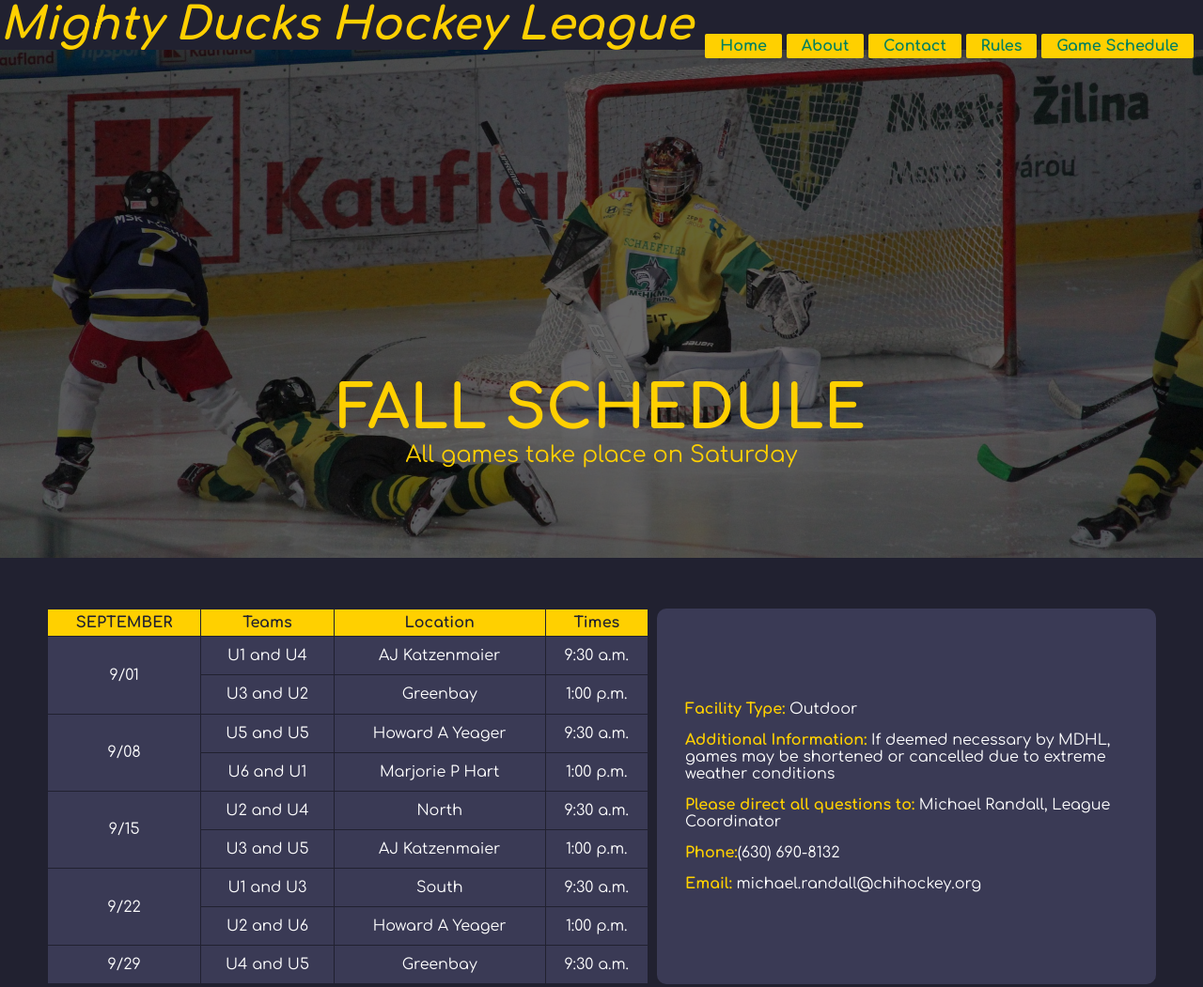
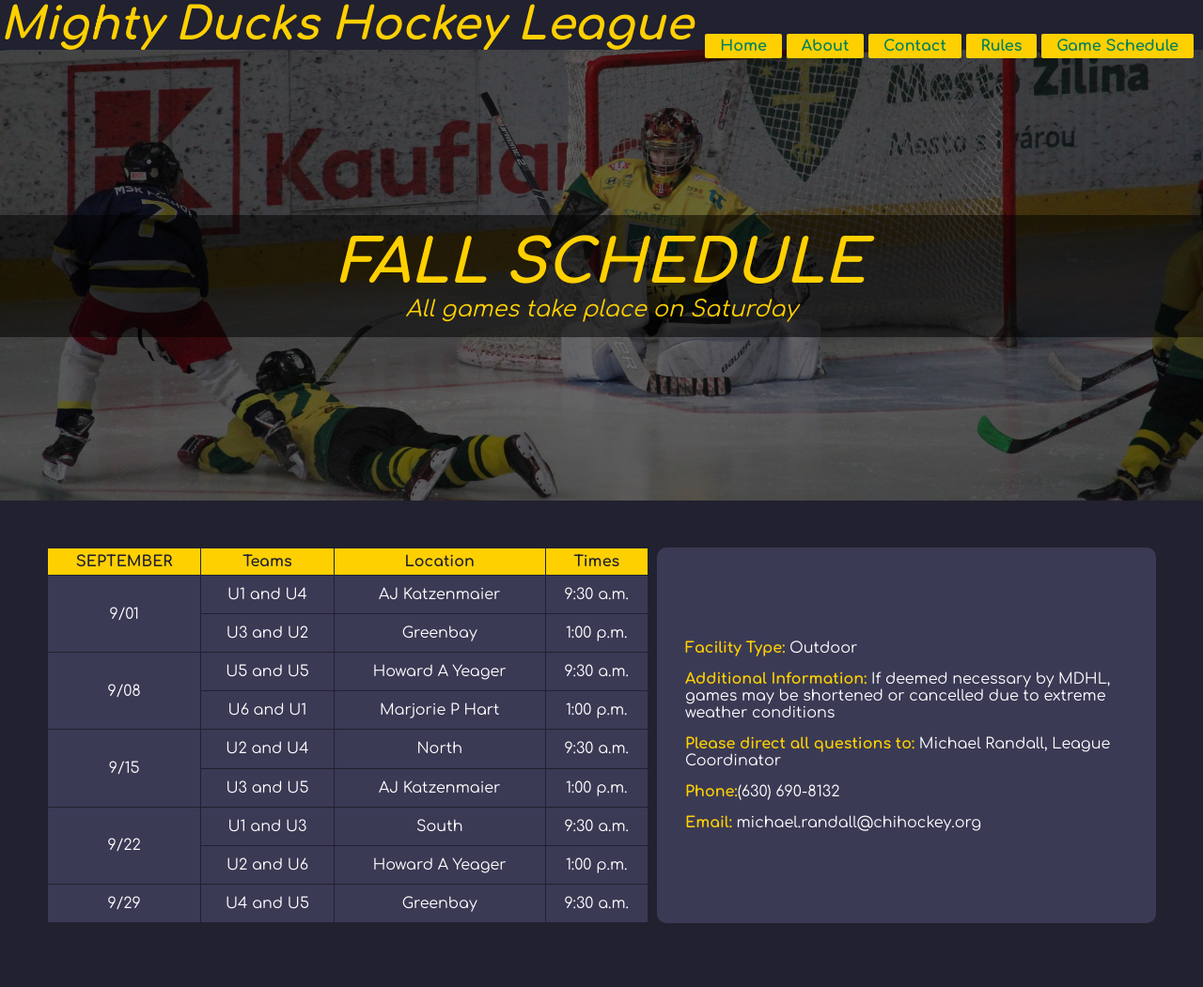
Before and after one commit to ArobioMatias/MDHL_AROBIO, a plain HTML site: page game_info.html in a window 1280 px wide. Shown: the whole page at 94% size. Drawn offline with Linux system fonts and the light colour scheme.

Commit message:
correccion del banner

```diff
--- a/assets/css/style.css
+++ b/assets/css/style.css
@@ -18,11 +18,9 @@ body {
 }
 
 /* Encabezado */
-h1 {
-    color: #ffd000;
-}
 
 .header-title {
+    color: #ffd000;
     font-size: 3rem;
     font-style: italic;
     font-weight: bold;
@@ -48,10 +46,49 @@ h1 {
     background-color: #007f5f;
 }
 
-.header-img {
+/* Banner */
+.banner {
+    height: 60vh;
+}
+
+.banner-image {
+    height: 100%;
+}
+
+.image {
+    object-fit: cover;
+    height: 100%;
     width: 100%;
     filter:brightness(0.4);
 }
+
+.banner-text {
+    width: 100%;
+    position: relative;
+    top: -38vh;
+    color: #ffd000;
+    text-align: center;
+    display: flex;
+    flex-direction: column;
+    align-items: center;
+    background-color: #00000086;
+    padding: 1rem;
+    font-style: italic;
+}
+
+.banner-title {
+    font-weight: 700;
+    font-size: 4rem;
+}
+
+.banner-detail {
+    font-size: 1.5rem;
+}
+
+
+
+
+
 
 /* Index */
 
@@ -198,26 +235,6 @@ ol span {
     justify-content: space-between;
 }
 
-.scheduleHeader {
-    width: 100%;
-    position: absolute;
-    top: 50vh;
-    color: #ffd000;
-    text-align: center;
-    display: flex;
-    flex-direction: column;
-    align-items: center;
-}
-
-.scheduleHeader-title {
-    font-size: 4rem;
-    font-weight: 700;
-}
-
-.scheduleHeader-detail {
-    font-size: 1.5rem;
-}
-
 .scheduleContainer {
     margin-bottom: 50px;
 }
--- a/game_info.html
+++ b/game_info.html
@@ -20,14 +20,16 @@
             <a class="navbar-link" href="./rules.html">Rules</a>
             <a class="navbar-link" href="#">Game Schedule</a>
         </nav>
-        <figure>
-            <img class="header-img" src="assets/images/design2_image1.jpg" alt="niños jugando hockey">
-        </figure>
     </header>
     <main>
-        <section class="scheduleHeader">
-            <h2 class="scheduleHeader-title">FALL SCHEDULE</h2>
-            <p class="scheduleHeader-detail">All games take place on Saturday</p>
+        <section class="banner">
+            <figure class="banner-image">
+                <img class="image" src="assets/images/design2_image1.jpg" alt="niños jugando hockey">
+            </figure>
+            <div class="banner-text">
+                <h2 class="banner-title">FALL SCHEDULE</h2>
+                <p class="banner-detail">All games take place on Saturday</p>
+            </div>
         </section>
         <div class="schedule">
             <section class="scheduleContainer">
```
Also changed, not shown: about_MDHL.html (+8 -1 lines), contact.html (+8 -3 lines), index.html (+10 -5 lines), rules.html (+12 -7 lines).
